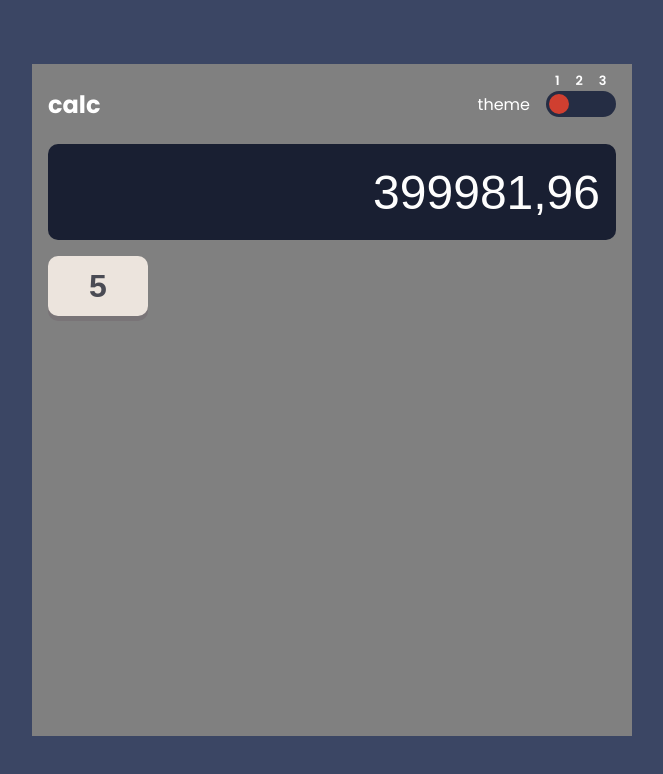
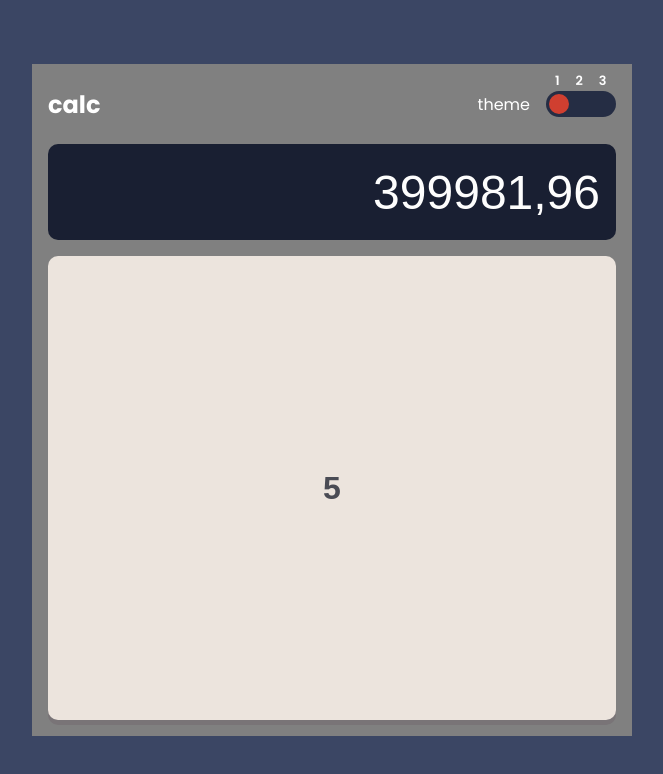
Before and after one commit to eduardoqsilva/Calculadora-react, a React (Vite) app: page / in a window 1280 px wide. Shown: the top 774 px of the page, without its empty margins (308-971 px from the left). Built offline with nearby package versions, Linux system fonts and the light colour scheme.

Commit message:
update Button component

```diff
--- a/src/components/Button/Button.styed.ts
+++ b/src/components/Button/Button.styed.ts
@@ -4,10 +4,10 @@ interface ButtonStyledType {
   variation?: 0 | 1
 }
 export const ButtonStyled = styled.button<ButtonStyledType>`
-  /* width: 100%;
-  height: 100%; */
-  width: 100px;
-  height: 60px;
+  width: 100%;
+  height: 100%;
+  /* width: 100px;
+  height: 60px; */
 
   ${(props) => props.variation !== undefined
     ? `background-color: ${props.theme.contrastColor[props.variation]};`
@@ -24,6 +24,7 @@ export const ButtonStyled = styled.button<ButtonStyledType>`
   font-family: 'Popins', sans-serif;
   font-weight: 600;
   font-size: 2rem;
+  user-select: none;
 
   box-shadow: 0px 5px 0px 0px ${(props) => props.variation !== undefined
     ? `${props.theme.ButtonShadow[props.variation]}`
```
Also changed, not shown: src/components/Button/index.tsx (line endings or trailing spaces).
